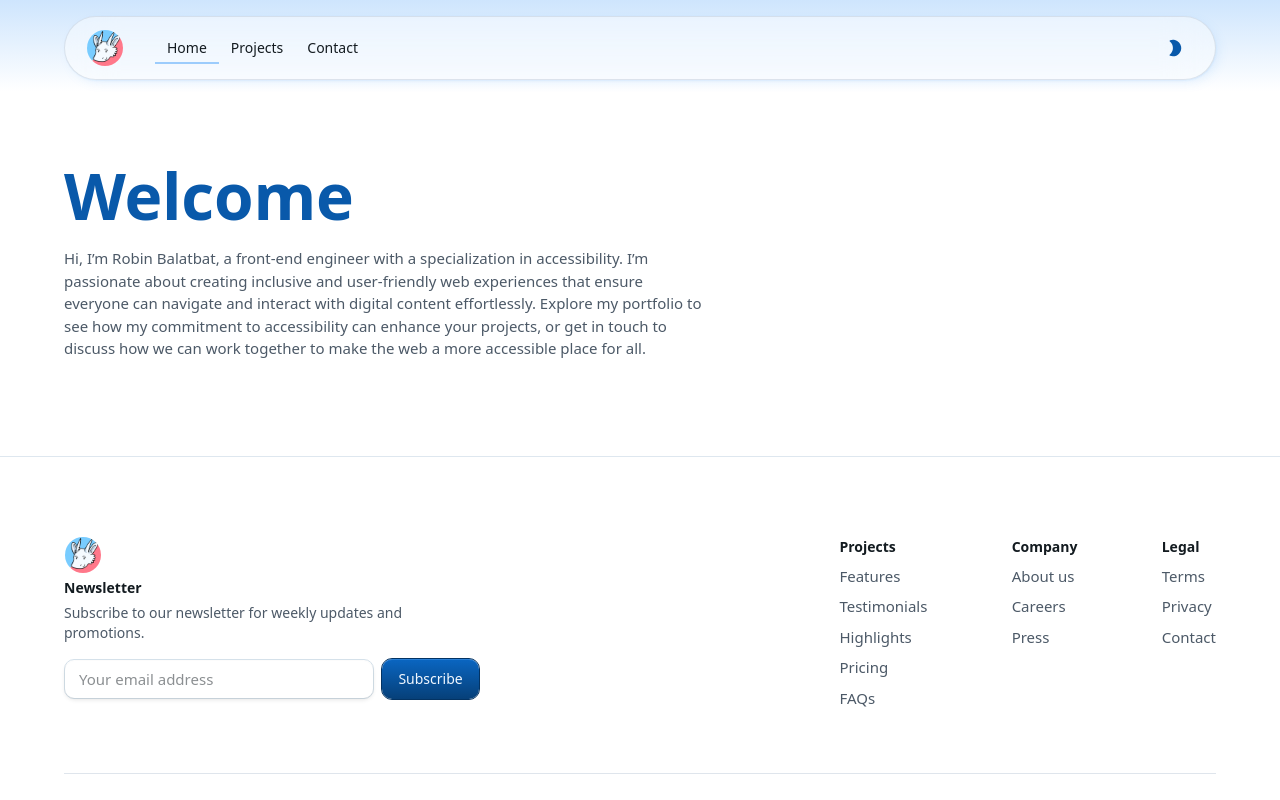
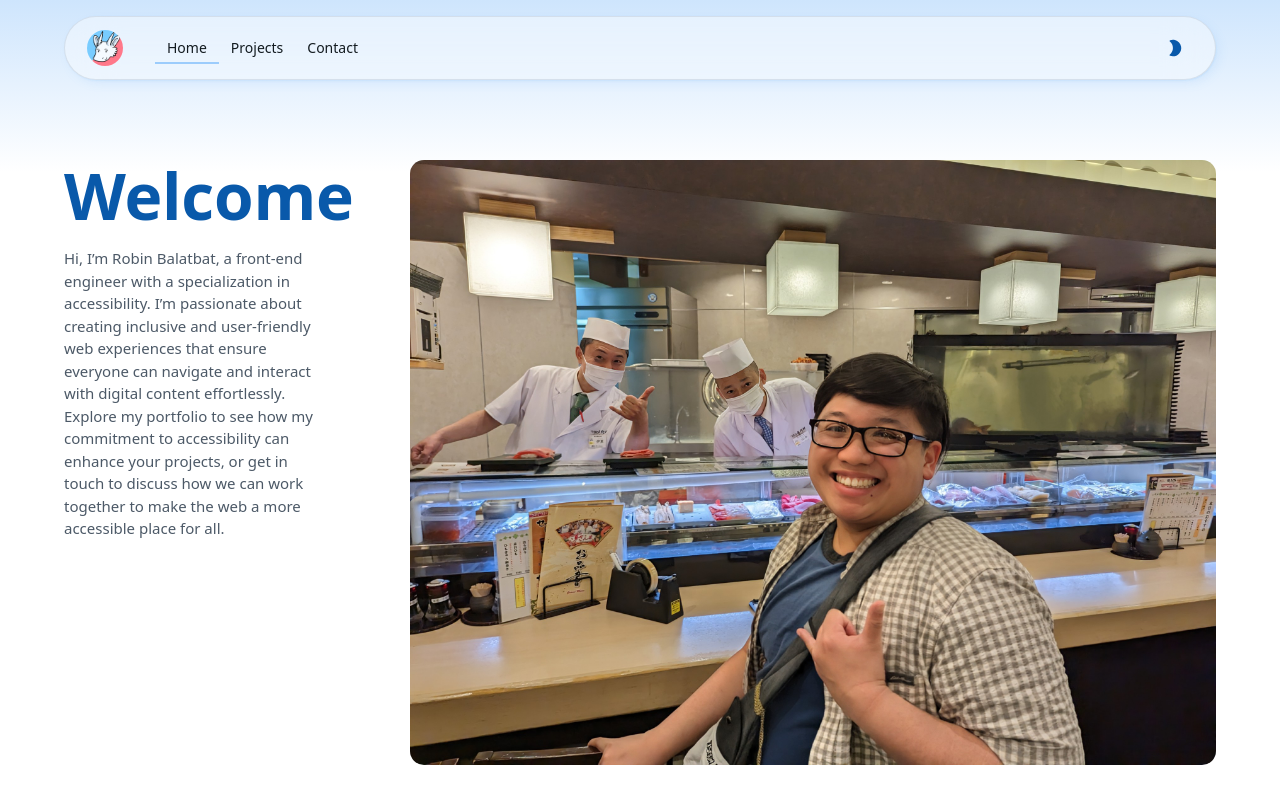
Before and after one commit to robin-balatbat/Portfolio_Website, a React (Vite) app: page / in a window 1280 px wide. Shown: the top 800 px of the page. Built offline with nearby package versions, Linux system fonts and the light colour scheme.

Commit message:
Add image prop to hero banner

```diff
--- a/src/components/Hero.jsx
+++ b/src/components/Hero.jsx
@@ -1,15 +1,17 @@
 import { Box, Container, Stack, Typography } from "@mui/material";
 
-export default function Hero({ title, paragraphContent }) {
+export default function Hero({ title, paragraphContent, image }) {
+  const { src, alt, height, width } = image;
   return (
     <Box id="hero">
       <Container
         sx={{
           display: "flex",
-          flexDirection: "column",
+          flexDirection: {xs: "column", sm: "row"},
           alignItems: { xs: "center", sm: "start" },
           pt: { xs: 14, sm: 20 },
-          pb: { xs: 8, sm: 12 }
+          pb: { xs: 8, sm: 12 },
+          gap: "1rem"
         }}
       >
         <Stack spacing={2} useFlexGap sx={{ width: { xs: "100%", sm: "70%" } }}>
@@ -38,6 +40,15 @@ export default function Hero({ title, paragraphContent }) {
             {paragraphContent}
           </Typography>
         </Stack>
+        {image && (
+          <img
+            src={src}
+            alt={alt}
+            height={height}
+            width={width}
+            style={{ borderRadius: "14px" }}
+          />
+        )}
       </Container>
     </Box>
   );
--- a/src/pages/home-page.jsx
+++ b/src/pages/home-page.jsx
@@ -1,4 +1,5 @@
 import Hero from "../components/Hero";
+import JapanImage from "../assets/Japan_Photo.jpg";
 
 export default function Home() {
   return (
@@ -12,6 +13,12 @@ export default function Home() {
             see how my commitment to accessibility can enhance your projects, or
             get in touch to discuss how we can work together to make the web a
             more accessible place for all."
+      image={{
+        src: JapanImage,
+        alt: "Robin showing a shaka with some sushi chefs in Japan",
+        height: "auto",
+        width: "70%"
+      }}
     />
   );
 }
--- a/src/pages/projects-page.jsx
+++ b/src/pages/projects-page.jsx
@@ -1,4 +1,4 @@
-import React from "react";
+import React, { useMemo } from "react";
 
 import { Container, Typography, Grid, Stack } from "@mui/material";
 
@@ -6,7 +6,15 @@ import Hero from "../components/Hero";
 import FeaturedProjects from "../components/FeaturedProjects";
 import { featuredProjects } from "../utils/Constants";
 
+import PersonalImage from "../assets/Personal_Image.jpeg";
+
 const Projects = () => {
+  const projectCards = useMemo(() => (
+    featuredProjects.map((item) => (
+      <FeaturedProjects key={item.title} {...item} />
+    ))
+  ), []);
+
   return (
     <>
       <Hero
@@ -16,6 +24,12 @@ const Projects = () => {
           I’ve included everything from polished web applications to fun and interactive user interfaces. Plus, I’ve thrown in some of my
           personal game development projects where I let my creativity run wild.
           Take a look around to see what I’ve been working on and how I blend coding with creativity to bring ideas to life."
+        image={{
+          src: PersonalImage,
+          alt: "Robin standing on a pier",
+          height: "400px",
+          width: "auto"
+        }}
       />
       <Container
         sx={{
@@ -29,11 +43,7 @@ const Projects = () => {
           <Typography variant="h2" component="h2">
             Featured Projects
           </Typography>
-          <Grid container spacing={4}>
-            {featuredProjects.map((item) => (
-              <FeaturedProjects key={item.title} {...item} />
-            ))}
-          </Grid>
+          <Grid container spacing={4}>{projectCards}</Grid>
         </Stack>
       </Container>
     </>
```
Also changed, not shown: src/assets/Japan_Photo.jpg (added).
